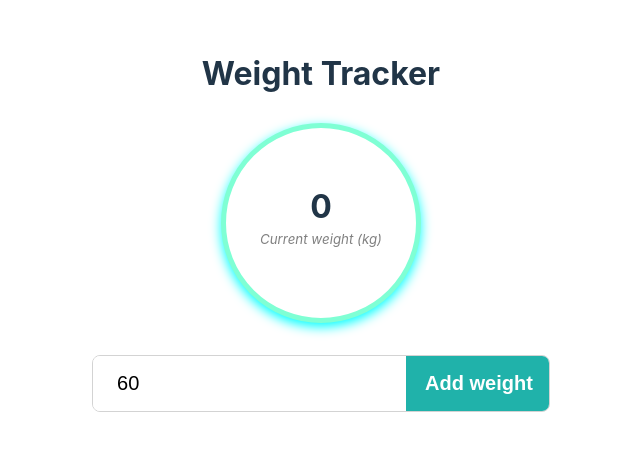
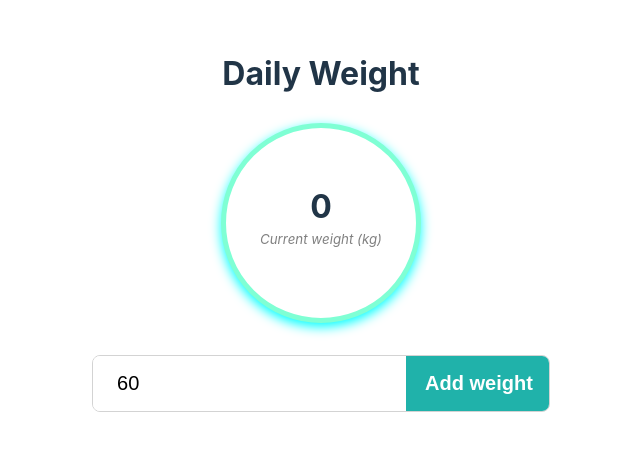
Before and after one commit to itsyuxuan/daily-weight, a Vue app: page / in a window 1280 px wide. Shown: the part 150-600 px from the top of the page, without its empty margins (319-959 px from the left). Built offline with nearby package versions, Linux system fonts and the light colour scheme.

Commit message:
✨ feat(App): update title

```diff
--- a/src/App.vue
+++ b/src/App.vue
@@ -67,7 +67,7 @@ watch(
 
 <template>
   <main>
-    <h1>Weight Tracker</h1>
+    <h1>Daily Weight</h1>
     <div class="current">
       <span>{{ currentWeight.weight }}</span>
       <small>Current weight (kg)</small>
```
